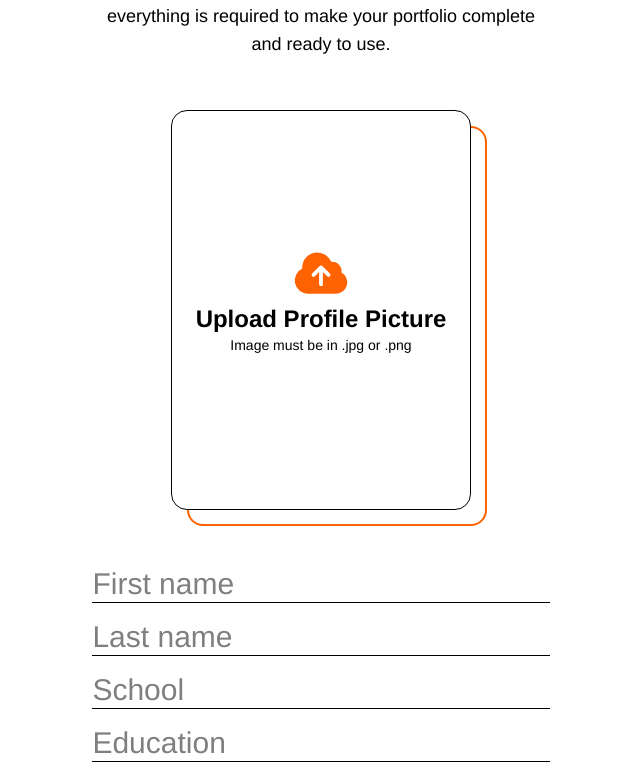
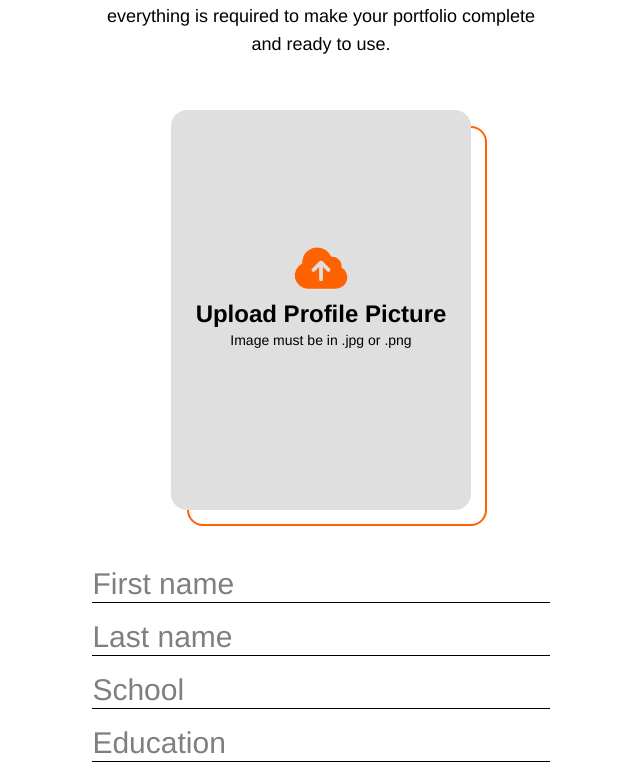
Before and after one commit to maxwelin/team-1, a React (Vite) app: page / in a window 1280 px wide. Shown: the part 1110-1892 px from the top of the page, without its empty margins (319-959 px from the left). Built offline with nearby package versions, Linux system fonts and the light colour scheme.

Commit message:
fixed quote conditionally rendering. Fixed img input styling.

```diff
--- a/src/components/Form/Form.jsx
+++ b/src/components/Form/Form.jsx
@@ -183,6 +183,7 @@ const Form = () => {
     e.preventDefault();
     setExpInput("");
     setSkills("");
+    textareaFocusRef.current.value = "";
   };
 
   const inputFocus = () => {
@@ -313,8 +314,11 @@ const Form = () => {
 
                   <label
                     htmlFor="projectImg"
-                    className="absolute w-full h-full z-100 top-1/3 pointer-events-none"
-                    style={{ color: fontColor }}
+                    className="absolute w-full h-full z-100 top-0 rounded-2xl pt-32 pointer-events-none"
+                    style={{
+                      color: fontColor,
+                      backgroundColor: `${fontColor + "20"}`,
+                    }}
                   >
                     {" "}
                     <div className="flex flex-col text-center">
@@ -329,7 +333,7 @@ const Form = () => {
                     </div>
                   </label>
                   <input
-                    className="relative hover:scale-101 transition-all z-10 h-[400px] w-[300px] object-center object-cover border-1 rounded-2xl grid place-content-center cursor-pointer"
+                    className="relative hover:scale-101 transition-all z-10 h-[400px] w-[300px] object-center object-cover rounded-2xl grid place-content-center cursor-pointer"
                     style={{
                       borderColor: fontColor,
                       backgroundColor: bgColor,
@@ -525,8 +529,8 @@ const Form = () => {
                       style={{ color: accentColor }}
                       className="text-6xl ml-auto z-10 mr-auto group-hover:translate-y-3"
                     />
-                    <h3 className="text-2xl z-10 wfont-semibold">
-                      Upload image
+                    <h3 className="text-2xl z-10 font-semibold">
+                      Upload project image
                     </h3>
                     <p className="text-sm z-10">
                       Image must be in .jpg or .png
@@ -536,10 +540,9 @@ const Form = () => {
                 <input
                   className=" h-[350px]  transition-all w-full hover:scale-101 z-0 rounded-2xl cursor-pointer mb-7"
                   style={{
-                    boxShadow: `0px 0px 15px ${fontColor + "50"}`,
                     borderColor: fontColor,
-                    backgroundColor: bgColor,
-                    color: bgColor,
+                    backgroundColor: `${fontColor + "20"}`,
+                    color: "transparent",
                   }}
                   type="file"
                   accept="image/*"
--- a/src/components/Portfolio/Quote.jsx
+++ b/src/components/Portfolio/Quote.jsx
@@ -6,8 +6,12 @@ const Quote = () => {
 
   return (
     <div className=" text-4xl  py-6 mt-[300px] relative">
-      <h1 className="text-8xl tracking-tighter mb-10 italic">"{quote}"</h1>
-      <p className="text-lg justify-end absolute right-0">-{source}</p>
+      {quote && (
+        <h1 className="text-8xl tracking-tighter mb-10 italic">"{quote}"</h1>
+      )}
+      {source && (
+        <p className="text-lg justify-end absolute right-0">-{source}</p>
+      )}
     </div>
   );
 };
```
